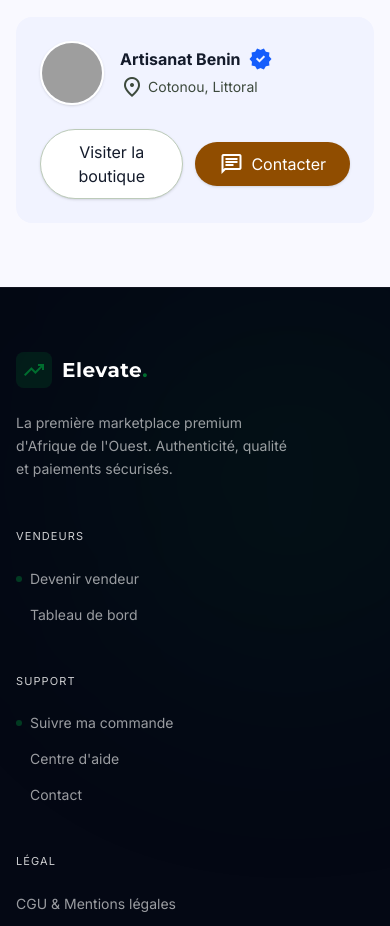
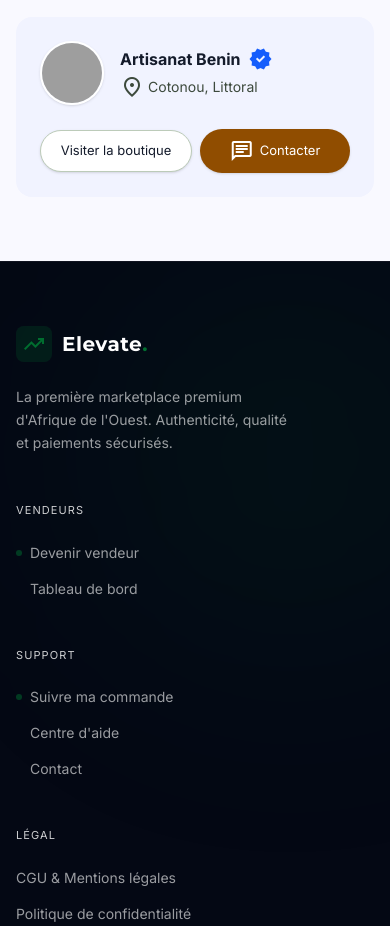
Before and after one commit to Konrad-Chirel/elevate-market, a React (Vite) app: page /produit/1 in a window 390 px wide. Shown: the part 1620-2546 px from the top of the page. Built offline with nearby package versions, Linux system fonts and the light colour scheme; grey boxes are pictures that could not be loaded.

Commit message:
Fix seller buttons deformation on mobile screens in ProductDetail.tsx

```diff
--- a/src/pages/ProductDetail.tsx
+++ b/src/pages/ProductDetail.tsx
@@ -194,12 +194,12 @@ export function ProductDetail() {
               </p>
             </div>
           </div>
-          <div className="flex items-center gap-3 w-full sm:w-auto">
-            <Link to={`/boutique/${product.sellerSlug}`} className="flex-1 sm:flex-none text-center bg-white border border-outline-variant text-on-surface font-label-bold px-6 py-2.5 rounded-full hover:bg-surface-variant transition-colors shadow-sm">
+          <div className="flex items-center gap-2 sm:gap-3 w-full sm:w-auto">
+            <Link to={`/boutique/${product.sellerSlug}`} className="flex-1 sm:flex-none text-center bg-white border border-outline-variant text-on-surface text-[13px] sm:text-sm font-label-bold px-3 sm:px-6 py-2.5 rounded-full hover:bg-surface-variant transition-colors shadow-sm whitespace-nowrap">
               Visiter la boutique
             </Link>
-            <button className="flex-1 sm:flex-none flex items-center justify-center gap-2 bg-secondary text-white font-label-bold px-6 py-2.5 rounded-full hover:bg-secondary/90 transition-colors shadow-sm">
-              <span className="material-symbols-outlined text-[18px]">chat</span>
+            <button className="flex-1 sm:flex-none flex items-center justify-center gap-1.5 sm:gap-2 bg-secondary text-white text-[13px] sm:text-sm font-label-bold px-3 sm:px-6 py-2.5 rounded-full hover:bg-secondary/90 transition-colors shadow-sm whitespace-nowrap">
+              <span className="material-symbols-outlined text-[16px] sm:text-[18px]">chat</span>
               Contacter
             </button>
           </div>
```
